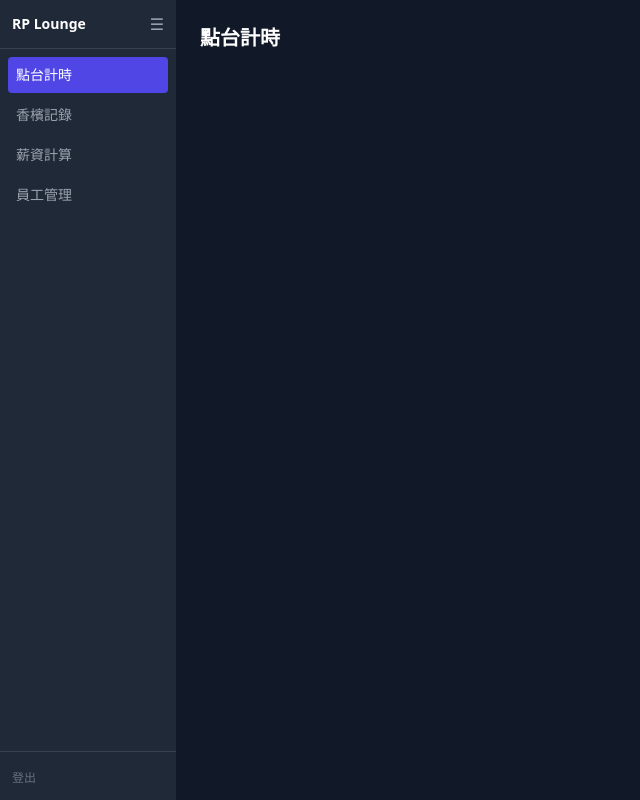
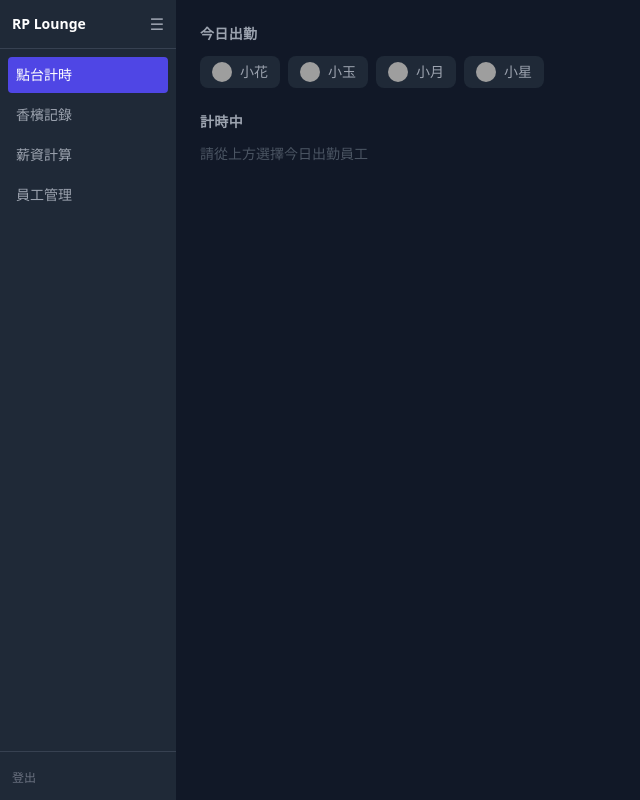
Before and after one commit to Sumver7220/tools, a React (Vite) app: page /timer in a window 1280 px wide. Shown: the whole page, without its empty margins (0-640 px from the left). Built offline with nearby package versions, Linux system fonts and the light colour scheme; grey boxes are pictures that could not be loaded.

Commit message:
feat: timer page with attendance selector and session tracking

```diff
--- a/src/pages/Timer.jsx
+++ b/src/pages/Timer.jsx
@@ -1,3 +1,68 @@
+import { useState } from 'react'
+import TimerCard from '../components/TimerCard'
+
+const MOCK_EMPLOYEES = [
+  { id: '1', name: '小花', avatarUrl: '', active: true },
+  { id: '2', name: '小玉', avatarUrl: '', active: true },
+  { id: '3', name: '小月', avatarUrl: '', active: true },
+  { id: '4', name: '小星', avatarUrl: '', active: true },
+]
+
 export default function Timer() {
-  return <h1 className="text-xl font-bold text-white">點台計時</h1>
+  const [attending, setAttending] = useState(new Set())
+  const [sessionCounts, setSessionCounts] = useState({})
+
+  function toggleAttendance(id) {
+    setAttending(prev => {
+      const next = new Set(prev)
+      if (next.has(id)) next.delete(id)
+      else next.add(id)
+      return next
+    })
+  }
+
+  function handleSessionComplete(employeeId, _durationMinutes) {
+    setSessionCounts(prev => ({ ...prev, [employeeId]: (prev[employeeId] || 0) + 1 }))
+  }
+
+  const activeEmployees = MOCK_EMPLOYEES.filter(e => e.active && attending.has(e.id))
+
+  return (
+    <div className="space-y-6">
+      <section>
+        <h2 className="text-sm font-semibold text-gray-400 uppercase tracking-wide mb-3">今日出勤</h2>
+        <div className="flex flex-wrap gap-2">
+          {MOCK_EMPLOYEES.filter(e => e.active).map(emp => {
+            const isOn = attending.has(emp.id)
+            return (
+              <button key={emp.id} onClick={() => toggleAttendance(emp.id)}
+                className={`flex items-center gap-2 px-3 py-1.5 rounded-lg text-sm transition-colors ${
+                  isOn ? 'bg-indigo-600 text-white' : 'bg-gray-800 text-gray-400 hover:text-white hover:bg-gray-700'
+                }`}>
+                <img src={`https://api.dicebear.com/7.x/initials/svg?seed=${emp.name}&backgroundColor=374151`}
+                  className="w-5 h-5 rounded-full" alt="" />
+                {emp.name}
+                {sessionCounts[emp.id]
+                  ? <span className="text-xs opacity-70">{sessionCounts[emp.id]}節</span>
+                  : null}
+              </button>
+            )
+          })}
+        </div>
+      </section>
+
+      <section>
+        <h2 className="text-sm font-semibold text-gray-400 uppercase tracking-wide mb-3">計時中</h2>
+        {activeEmployees.length === 0
+          ? <p className="text-gray-600 text-sm">請從上方選擇今日出勤員工</p>
+          : (
+            <div className="flex flex-wrap gap-4">
+              {activeEmployees.map(emp => (
+                <TimerCard key={emp.id} employee={emp} onSessionComplete={handleSessionComplete} />
+              ))}
+            </div>
+          )}
+      </section>
+    </div>
+  )
 }
```
